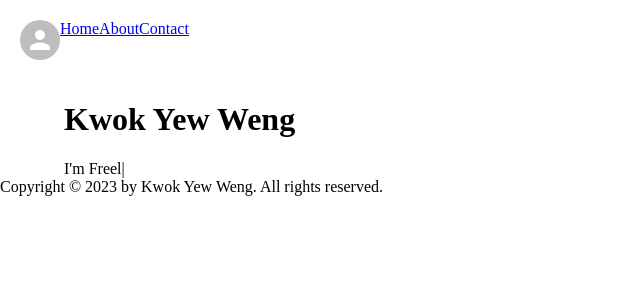
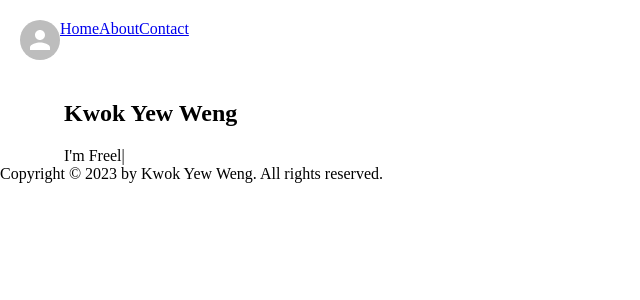
Before and after one commit to kywleon/react-app, a React (Vite) app: page / in a window 1280 px wide. Shown: the top 300 px of the page, without its empty margins (0-640 px from the left). Built offline with nearby package versions, Linux system fonts and the light colour scheme.

Commit message:
Install React Bootstrap Replace Mui UI

```diff
--- a/src/components/Home.jsx
+++ b/src/components/Home.jsx
@@ -1,5 +1,5 @@
 import React from 'react'
-import { Container } from '@mui/material';
+import { Container , Box } from '@mui/material';
 import Typed from 'typed.js';
 
 const Home = () => {
@@ -22,9 +22,12 @@ const Home = () => {
     });
 
   return (
-   <Container maxWidth="lg">
-    <h1>Kwok Yew Weng</h1>
-    <span ref={el} />
+   <Container component={'section'} maxWidth="lg">
+    <Box>
+      <h1>Kwok Yew Weng</h1>
+      <span ref={el} />
+    </Box>
+
    </Container>
   )
 }
```
Also changed, not shown: package.json (+2 -5 lines), 1 other file (tests, documents, lock files or other folders).
